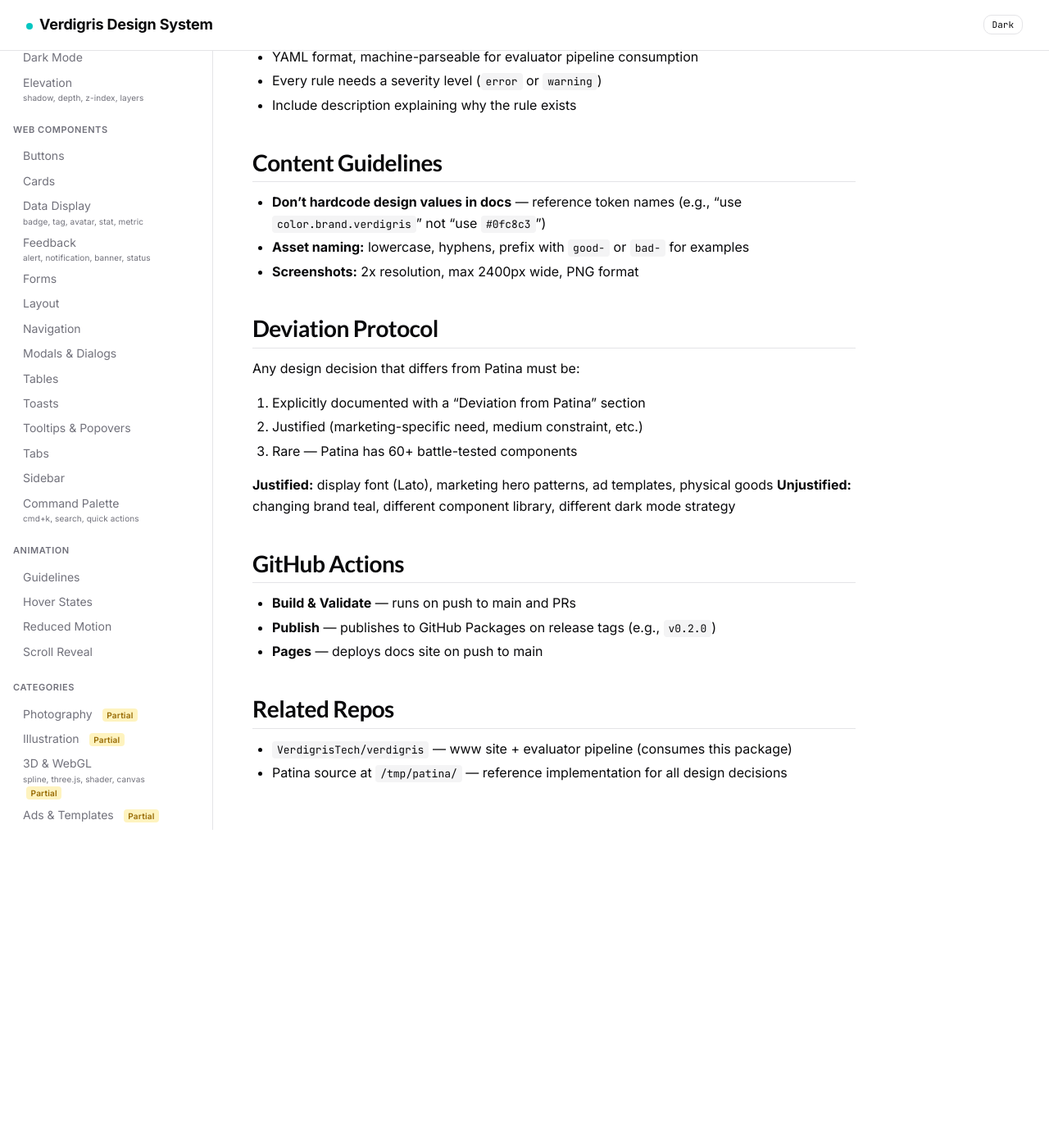
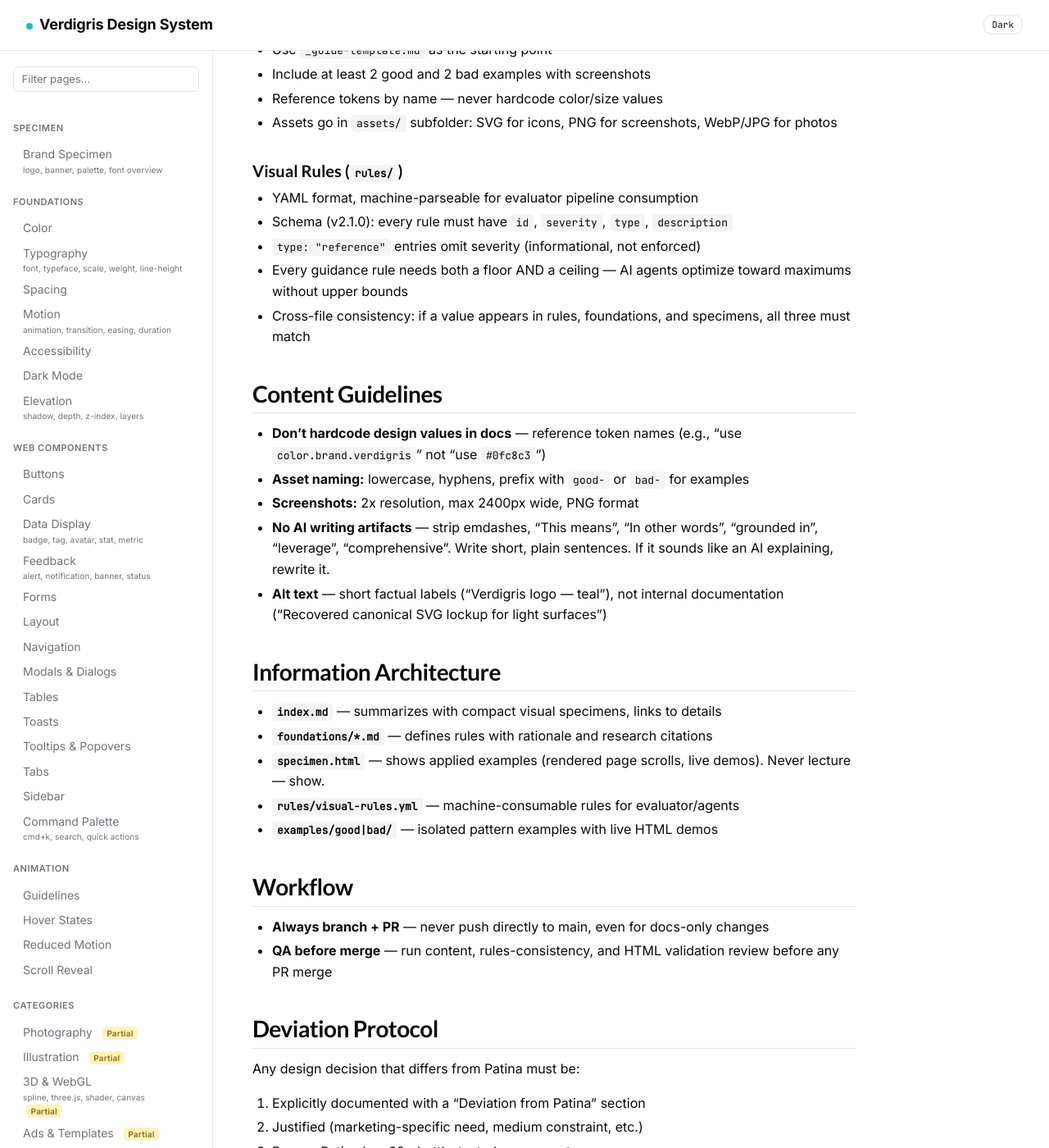
Before and after one commit to VerdigrisTech/design, a Jekyll site: the page built from CLAUDE.md, in a window 1280 px wide and 1400 px high, scrolled down 2244 px. Shown: the whole window at 82% size. Built offline with Jekyll 4.4.1, drawn with Linux system fonts in a browser that asks for light colours; our own code applies the rules of GitHub Pages for plain Markdown files; before the commit the page ends 3256 px from its top, so only the background shows below that; some of the changed text lies outside the part shown.

Commit message:
docs(CLAUDE.md): add process learnings from palette semantics session
Codify lessons from the Z2O-997 palette semantics work:
- AI artifact checklist (emdashes, jargon, overexplaining)
- Information architecture rules (specimens show, docs define)
- Always branch + PR workflow
- QA review before merge
- Visual rules schema v2.1.0 requirements
- Floor + ceiling rule for design guidance
- Cross-file value consistency check
- Content pre-commit checklist

Co-Authored-By: Claude Opus 4.6 (1M context) <noreply@anthropic.com>

```diff
--- a/CLAUDE.md
+++ b/CLAUDE.md
@@ -27,6 +27,12 @@ Before every commit that changes tokens:
 1. `npm run validate` — must pass with 0 errors
 2. `npm run build` — regenerate outputs
 3. Commit build outputs alongside token changes
+
+Before every commit that changes content (foundations, specimens, rules, examples):
+1. `npm run lint:external` — no internal content in public files
+2. Check for AI writing artifacts (emdashes, jargon, overexplaining)
+3. Verify cross-file consistency (values in rules must match foundations and specimens)
+4. YAML validation: `python3 -c "import yaml; yaml.safe_load(open('rules/visual-rules.yml'))"`
 
 ## Commit Message Format
 
@@ -72,14 +78,31 @@ fix(rules): correct heading weight constraint from 600 to 700
 
 ### Visual Rules (`rules/`)
 - YAML format, machine-parseable for evaluator pipeline consumption
-- Every rule needs a severity level (`error` or `warning`)
-- Include description explaining why the rule exists
+- Schema (v2.1.0): every rule must have `id`, `severity`, `type`, `description`
+- `type: "reference"` entries omit severity (informational, not enforced)
+- Every guidance rule needs both a floor AND a ceiling — AI agents optimize toward maximums without upper bounds
+- Cross-file consistency: if a value appears in rules, foundations, and specimens, all three must match
 
 ## Content Guidelines
 
 - **Don't hardcode design values in docs** — reference token names (e.g., "use `color.brand.verdigris`" not "use `#0fc8c3`")
 - **Asset naming:** lowercase, hyphens, prefix with `good-` or `bad-` for examples
 - **Screenshots:** 2x resolution, max 2400px wide, PNG format
+- **No AI writing artifacts** — strip emdashes, "This means", "In other words", "grounded in", "leverage", "comprehensive". Write short, plain sentences. If it sounds like an AI explaining, rewrite it.
+- **Alt text** — short factual labels ("Verdigris logo — teal"), not internal documentation ("Recovered canonical SVG lockup for light surfaces")
+
+## Information Architecture
+
+- **`index.md`** — summarizes with compact visual specimens, links to details
+- **`foundations/*.md`** — defines rules with rationale and research citations
+- **`specimen.html`** — shows applied examples (rendered page scrolls, live demos). Never lecture — show.
+- **`rules/visual-rules.yml`** — machine-consumable rules for evaluator/agents
+- **`examples/good|bad/`** — isolated pattern examples with live HTML demos
+
+## Workflow
+
+- **Always branch + PR** — never push directly to main, even for docs-only changes
+- **QA before merge** — run content, rules-consistency, and HTML validation review before any PR merge
 
 ## Deviation Protocol
 
```
